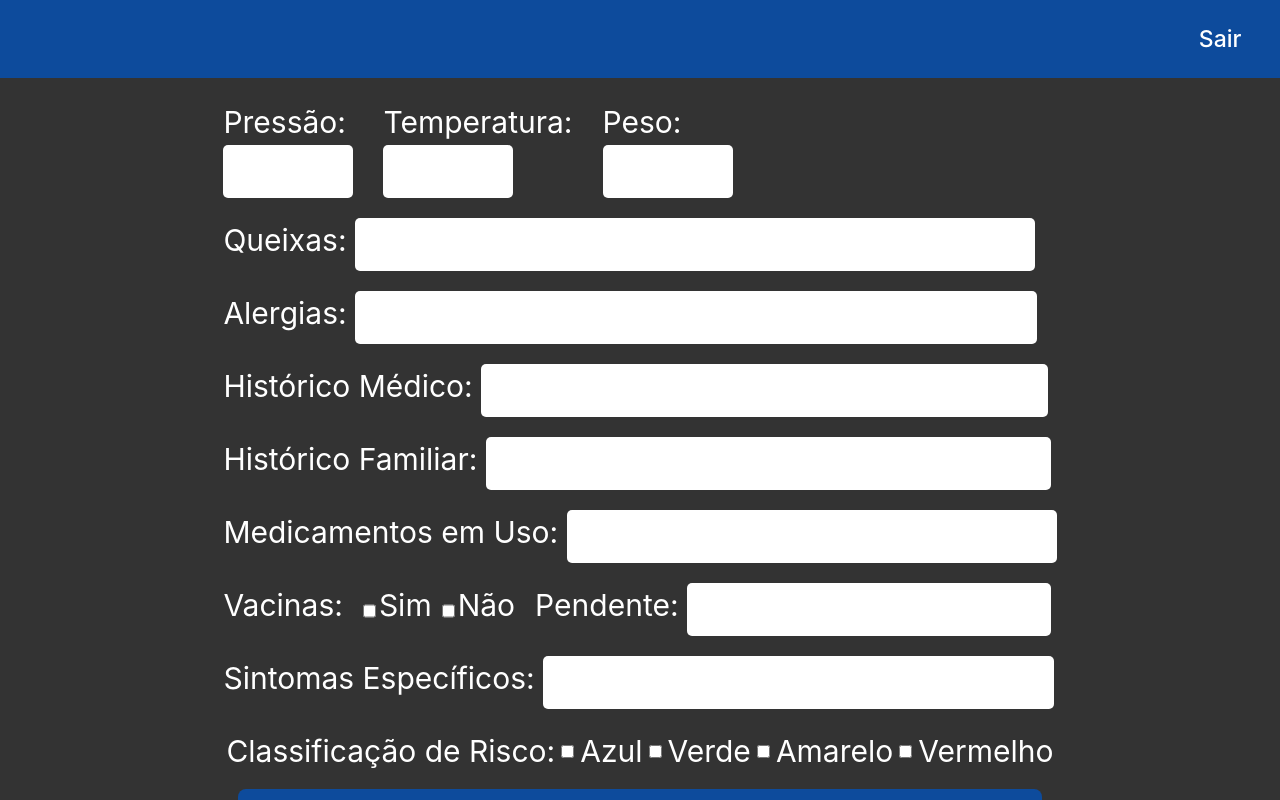
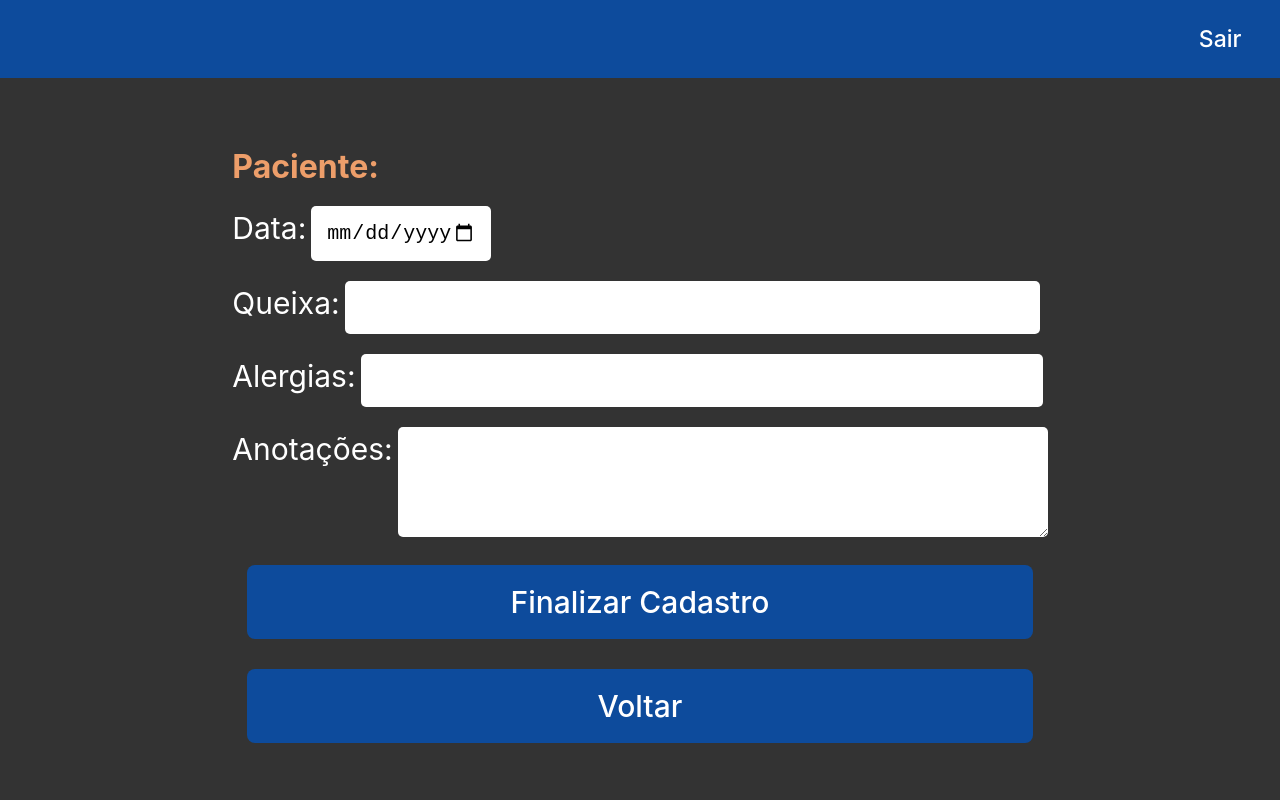
Before and after one commit to Joaosarm/UBS-System-Front, a React (Vite) app: page /new-medical-record in a window 1280 px wide. Shown: the top 800 px of the page. Built offline with nearby package versions, Linux system fonts and the light colour scheme.

Commit message:
Working Medical Record

```diff
--- a/src/pages/MedicalRecords.tsx
+++ b/src/pages/MedicalRecords.tsx
@@ -28,8 +28,8 @@ export default function MedicalRecords(){
         navigator("/log-in");
     }
 
-    function newRecord(){
-        navigator("/new-medical-record");
+    function newRecord(pName: string){
+        navigator(`/new-medical-record/?name=${pName}`);
     }
 
     return(
@@ -37,13 +37,12 @@ export default function MedicalRecords(){
             <Header><p>Bem-Vindo, {username}</p> <button onClick={logOut}>Sair</button></Header>
 
             <Pacients>{
-                inAttendance.length>0?inAttendance.map(p => <Box>
-                    <p>{p}</p>
-                    <button onClick={newRecord}> Novo Prontuário</button>
+                inAttendance.length>0?inAttendance.map(pName => <Box>
+                    <p>{pName}</p>
+                    <button onClick={() =>newRecord(pName)}> Novo Prontuário</button>
                     </Box>):
                 <p>Nenhum Paciente encontrado</p>
             }</Pacients>
-
         </Container>
     )
 }
@@ -68,6 +67,7 @@ const Header = styled.header`
     top: 0;
     padding: 0 10px;
     font-size: 23px;
+    Z-index: 1;
 
     P{
         display:flex;
--- a/src/pages/NewMedicalRecord.tsx
+++ b/src/pages/NewMedicalRecord.tsx
@@ -1,26 +1,22 @@
 import styled from "styled-components";
 import { useNavigate } from "react-router-dom";
 import { useState } from "react";
+import axios from "axios";
 
 
 // TELA DE NOVO PRONTUÁRIO
 export default function NewMedicalRecord(){
     const navigator = useNavigate();
+    const queryString = window.location.search;
+    const urlParams = new URLSearchParams(queryString);
+    const pName = urlParams.get('name');
 
-    const [pressure, setPressure] = useState<string>("");
-    const [temperature, setTemperature] = useState<string>("");
-    const [weight, setWeight] = useState<string>("");
+    const [date, setDate] = useState<string>("");
     const [complains, setComplains] = useState<string>("");
-    const [alergies, setAlergies] = useState<string>("");
-    const [medicalHistory, setMedicalHistory] = useState<string>("");
-    const [familyHistory, setFamilyHistory] = useState<string>("");
-    const [medicationsInUse, setMedicationsInUse] = useState<string>("");
-    const [vaccines, setVaccines] = useState<boolean>();
-    const [pendentVaccines, setPendentVaccines] = useState<string>("");
-    const [specificSymptoms, setSpecificSymptoms] = useState<string>("");
-    const [riskClassification, setRiskClassification] = useState<string>("");
+    const [allergy, setAllergy] = useState<string>("");
+    const [notes, setNotes] = useState<string>("");
 
-    console.log(vaccines, riskClassification)
+    console.log({complains});
 
     function logOut(){
         navigator("/log-in");
@@ -31,7 +27,13 @@ export default function NewMedicalRecord(){
     }
 
     function registerMedicalRecord(){
-        //TO DO: FINALIZAR REGISTRO - POST
+        try {
+            axios.post("http://localhost:4000/medical-records", {patient_name: pName, date, allergy,  main_complaint: complains, medicalNote: notes});
+            navigator("/medical-records")
+        } catch (error) {
+            console.log(error);
+            alert("Erro ao enviar informaçoes!");
+        }
     }
 
     return(
@@ -39,32 +41,11 @@ export default function NewMedicalRecord(){
             <Header><p></p><button onClick={logOut}>Sair</button></Header>
 
             <Infos>
-                <div className="row">
-                    <div className="column"> <p>Pressão:</p> <Input type="text" size={100} value={pressure} onChange={(e) => setPressure(e.target.value)} placeholder={""} /> </div>
-                    <div className="column"><p>Temperatura:</p> <Input type="text" size={100} value={temperature} onChange={(e) => setTemperature(e.target.value)} placeholder="" /></div>
-                    <div className="column"><p>Peso:</p> <Input type="text" size={100} value={weight} onChange={(e) => setWeight(e.target.value)} placeholder="" /></div>
-                </div>
-                <div>Queixas: <Input type="text" size={650} value={complains} onChange={(e) => setComplains(e.target.value)} placeholder="" /></div>
-                <div>Alergias: <Input type="text" size={652} value={alergies} onChange={(e) => setAlergies(e.target.value)} placeholder="" /></div>
-                <div>Histórico Médico: <Input type="text" size={537} value={medicalHistory} onChange={(e) => setMedicalHistory(e.target.value)} placeholder="" /></div>
-                <div>Histórico Familiar: <Input type="text" size={535} value={familyHistory} onChange={(e) => setFamilyHistory(e.target.value)} placeholder="" /></div>
-                <div>Medicamentos em Uso: <Input type="text" size={460}  value={medicationsInUse} onChange={(e) => setMedicationsInUse(e.target.value)} placeholder="" /></div>
-                <div className="row">
-                    <div className="vaccines">
-                        <p>Vacinas:</p>
-                        <Input type="checkbox" onChange={() => setVaccines(true)} value={1}/>Sim
-                        <Input type="checkbox"  onChange={() => setVaccines(false)} value={0}/>Não
-                    </div>
-                    <div>Pendente: <Input type="text" size={334} value={pendentVaccines} onChange={(e) => setPendentVaccines(e.target.value)} placeholder="" /></div>
-                </div>
-                <div>Sintomas Específicos: <Input type="text" size={481} value={specificSymptoms} onChange={(e) => setSpecificSymptoms(e.target.value)} placeholder="" /></div>
-                <div className="risk">
-                    <p>Classificação de Risco:</p>
-                    <Input className="checkbox" type="checkbox" onChange={(e) => setRiskClassification(e.target.value)} value={"Azul"}/>Azul
-                    <Input className="checkbox" type="checkbox" onChange={(e) => setRiskClassification(e.target.value)} value={"Verde"}/>Verde
-                    <Input className="checkbox" type="checkbox" onChange={(e) => setRiskClassification(e.target.value)} value={"Amarelo"}/>Amarelo
-                    <Input className="checkbox" type="checkbox" onChange={(e) => setRiskClassification(e.target.value)} value={"Vermelho"}/>Vermelho
-                </div>
+                <h3>Paciente: {pName}</h3>
+                <div><p>Data:</p> <Input type="date" size={150} value={date} onChange={(e) => setDate(e.target.value)} placeholder="" /></div>
+                <div>Queixa: <Input value={complains} size={665} onChange={(e) => setComplains(e.target.value)} placeholder="" /></div>
+                <div>Alergias: <Input type="text" size={652} value={allergy} onChange={(e) => setAllergy(e.target.value)} placeholder="" /></div>
+                <div className="center">Anotações: <TextArea value={notes} onChange={(e) => setNotes(e.target.value)} placeholder="" /></div>
             </Infos>
             <button onClick={registerMedicalRecord}>Finalizar Cadastro</button>
             <button onClick={goBack}>Voltar</button>
@@ -116,18 +97,23 @@ const Header = styled.header`
   const Infos = styled.div`
     text-align: left;
     margin-top: 100px;
+    h3{
+        margin: 0 0 15px 0;
+        padding: 0;
+        font-size: 32px;
+        color: rgb(237, 158, 106);
+    }
     p{
         margin:0;
     }
     input{
-        margin-bottom: 20px;
+        margin: 0 0 20px 5px;;
+    }
+    div{
+        display: flex;
     }
      .column > input, .column>p{
         margin-right:30px;
-    }
-    .colum{
-        display: flex;
-        flex-direction: column;
     }
     .row, .vaccines{
         display: flex;
@@ -147,6 +133,10 @@ const Header = styled.header`
         align-items: center;
         justify-content: space-around;
     }
+
+    .center{
+        display:flex;
+    }
   `
 
 const Input = styled.input`
@@ -160,3 +150,16 @@ const Input = styled.input`
   border-radius: 5px;
   color: #000000;
 `;
+
+const TextArea = styled.textarea`
+  height: auto;
+  min-height: 80px;
+  width: 620px;
+  border: none;
+  background-color: #FFFFFF;
+  font-size: 16px;
+  padding: 15px;
+  margin: 0 0 13px 5px;
+  border-radius: 5px;
+  color: #000000;
+`;
```
Also changed, not shown: src/pages/NoTimeNewMedicalRecord.tsx (added, +162 -0 lines).
